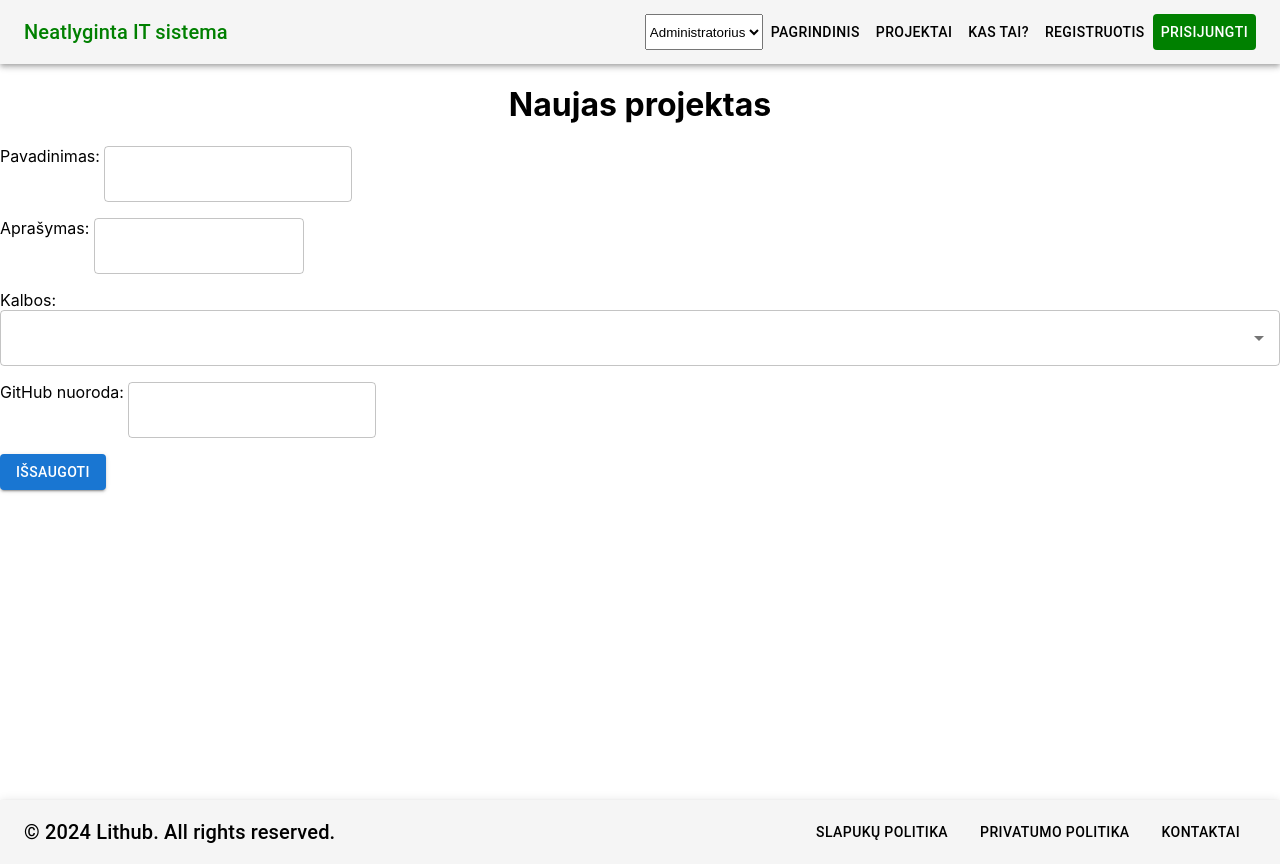
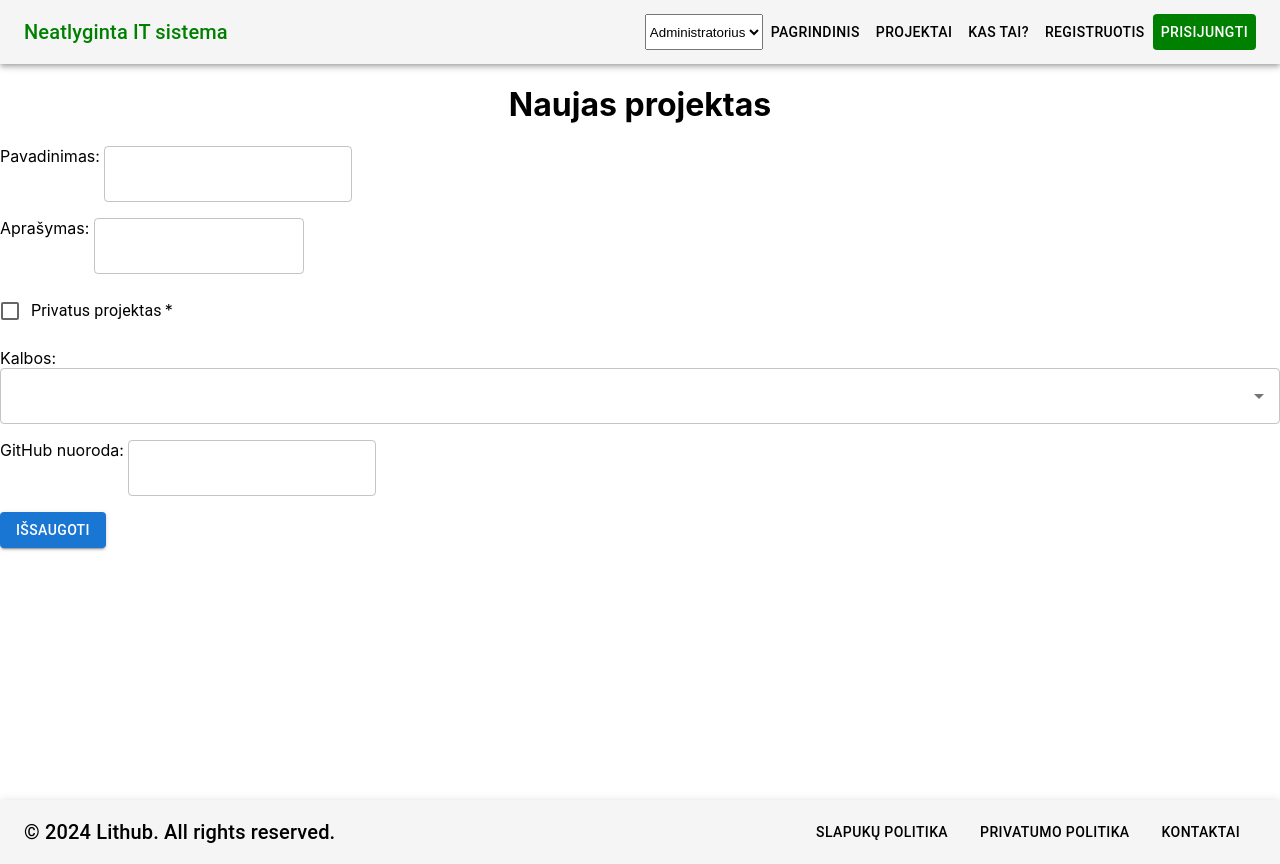
Before and after one commit to Kazill/LitHub, a React (Create React App) app in the folder lithub/: page /addProject in a window 1280 px wide. Built offline with nearby package versions, Linux system fonts and the light colour scheme; no server answers.

Commit message:
set project to private

```diff
--- a/lithub/src/components/addProject.tsx
+++ b/lithub/src/components/addProject.tsx
@@ -1,5 +1,5 @@
-import React, { useState } from 'react';
-import { TextField, Button, Autocomplete } from "@mui/material";
+import React, { SyntheticEvent, useState } from 'react';
+import { TextField, Button, Autocomplete, FormControlLabel, Checkbox } from "@mui/material";
 import axios from "axios";
 import dayjs from "dayjs";
 import { useNavigate } from "react-router-dom";
@@ -21,12 +21,18 @@ function Project() {
         languages: [] as string[], // Initialize languages as an array of strings
         link: "",
         source: "user",
-        isClosed: false
+        isClosed: false,
+        isPrivate: false
     });
 
     const handleInputChange = (e: React.ChangeEvent<HTMLInputElement>) => {
         const { name, value } = e.target;
         setFormData({ ...formData, [name]: value });
+    };
+
+    const handleCheckboxChange = (e: React.ChangeEvent<HTMLInputElement>, checked: boolean) => {
+        const { name } = e.target;
+        setFormData({ ...formData, [name]: checked });
     };
 
     const handleLanguagesChange = (_: any, values: string[]) => {
@@ -58,6 +64,7 @@ function Project() {
             <center><h1>Naujas projektas</h1></center>
             <p>Pavadinimas: {' '} <TextField onChange={handleInputChange} name="title" /></p>
             <p>Aprašymas: {' '} <TextField multiline={true} onChange={handleInputChange} name="description" /></p>
+            <FormControlLabel required control={<Checkbox onChange={handleCheckboxChange} name="isPrivate"/>}  label="Privatus projektas" />
             <p>Kalbos: {' '}
                 <Autocomplete
                     multiple
```
Also changed, not shown: 1 other file (tests, documents, lock files or other folders).
